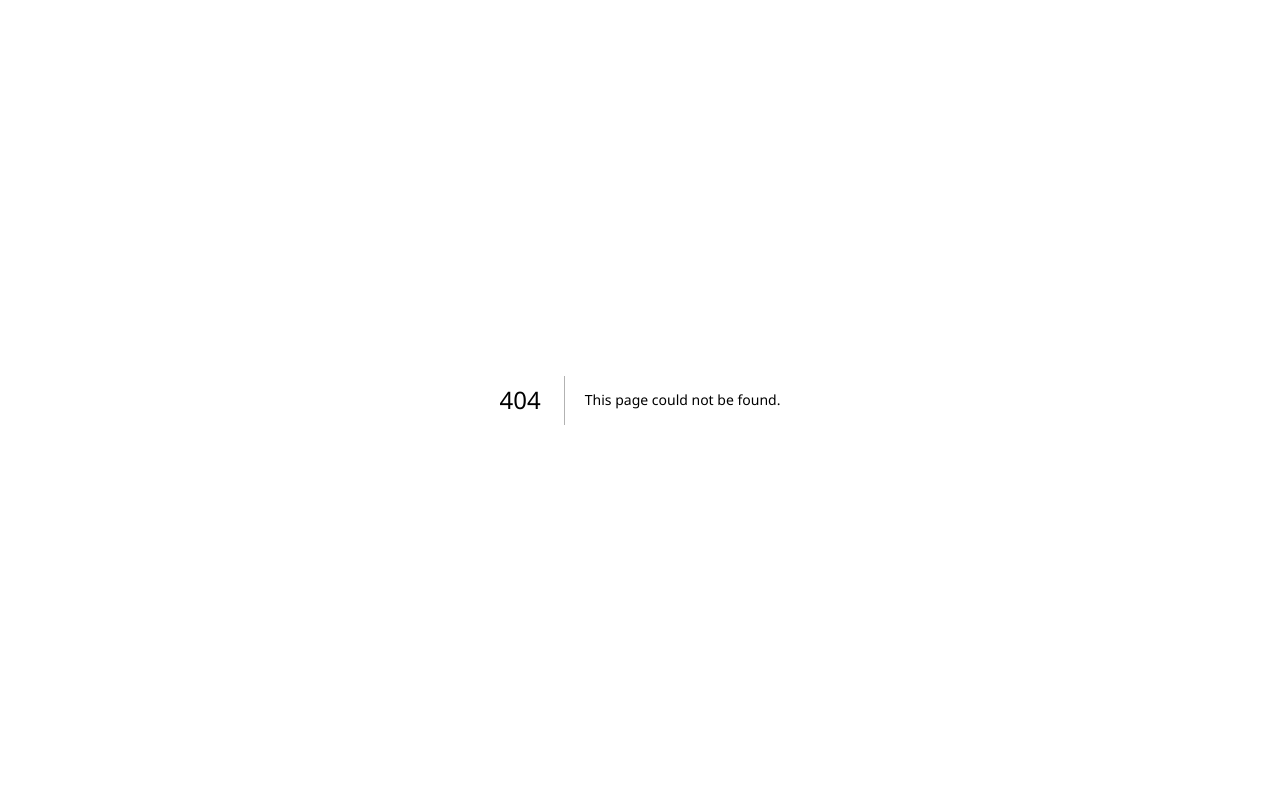
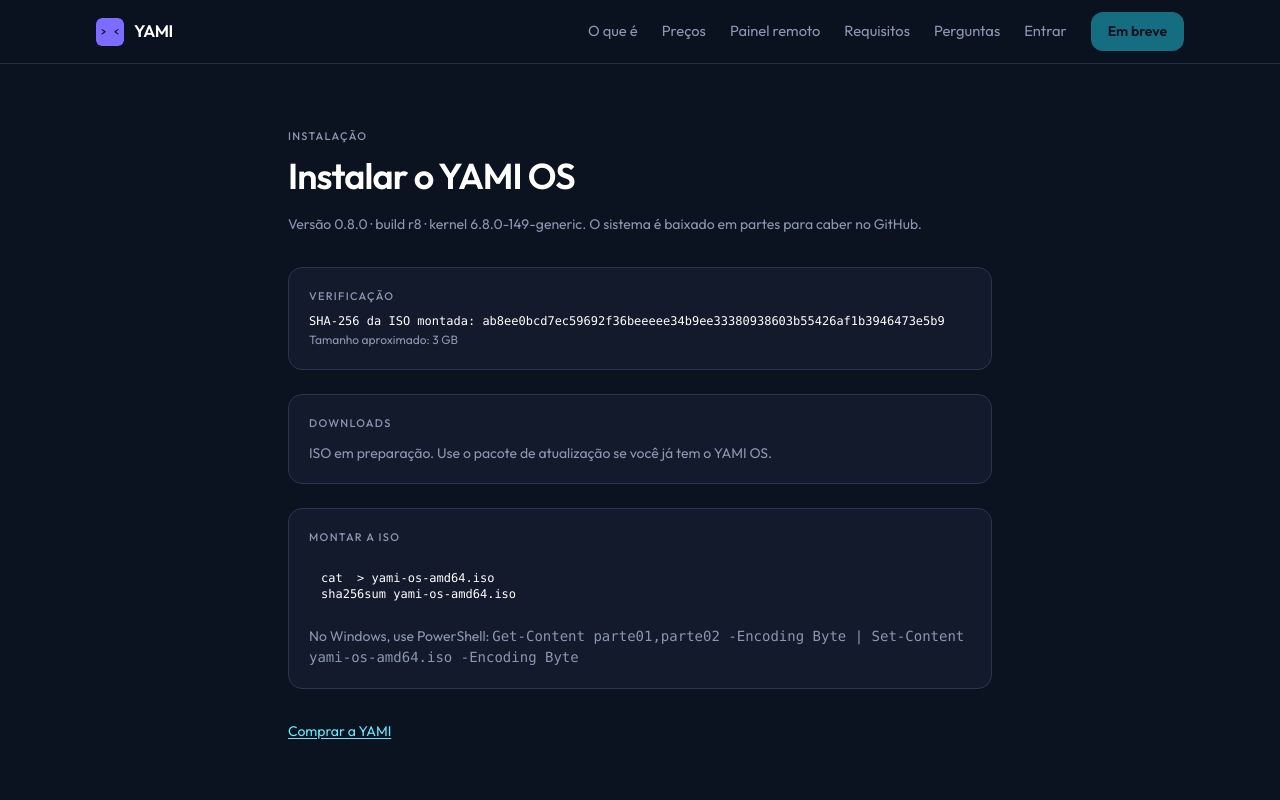
Before and after one commit to vinicon14/yami-site, a Next.js app: page /instalar-yami-os in a window 1280 px wide. Before the commit this address had no page. Shown: the top 800 px of the page. Built offline with nearby package versions, Linux system fonts and the light colour scheme.

Commit message:
feat(install): página de instalação do YAMI OS

```diff
--- /dev/null
+++ b/app/(site)/instalar-yami-os/page.tsx
@@ -0,0 +1,60 @@
+import Link from "next/link";
+import manifest from "@/lib/yamios/latest.json";
+import { renderInstallCommands } from "@/lib/install-page";
+
+export const dynamic = "force-static";
+
+export default function InstalarYamiOsPage() {
+  const iso = manifest.iso;
+  const parts = (iso.partes ?? []) as Array<{ url: string; sha256: string; tamanho: number }>;
+  const commands = renderInstallCommands(parts.length);
+  const hasParts = parts.length > 0;
+
+  return (
+    <article className="mx-auto max-w-3xl px-5 py-12 md:px-8 md:py-16">
+      <p className="kicker">Instalação</p>
+      <h1 className="mt-3 text-4xl font-semibold tracking-tight">Instalar o YAMI OS</h1>
+      <p className="mt-4 text-sm leading-relaxed text-muted">
+        Versão {manifest.versao} · build {manifest.build} · kernel {iso.kernel}. O sistema é baixado em partes para caber no GitHub.
+      </p>
+
+      <section className="card mt-8 p-5">
+        <p className="kicker">Verificação</p>
+        <p className="mt-2 font-mono text-xs break-all">SHA-256 da ISO montada: {iso.sha256}</p>
+        <p className="mt-1 text-xs text-muted">Tamanho aproximado: {Math.round(iso.tamanho / 1024 / 1024 / 1024)} GB</p>
+      </section>
+
+      <section className="card mt-6 p-5">
+        <p className="kicker">Downloads</p>
+        {hasParts ? (
+          <ul className="mt-3 space-y-2 text-sm">
+            {parts.map((part, index) => (
+              <li key={part.url}>
+                <a className="text-accent-text underline underline-offset-2" href={part.url}>
+                  Parte {index + 1} ({Math.round(part.tamanho / 1024 / 1024)} MB)
+                </a>
+                <span className="ml-2 font-mono text-xs text-muted">{part.sha256}</span>
+              </li>
+            ))}
+          </ul>
+        ) : (
+          <p className="mt-3 text-sm text-muted">ISO em preparação. Use o pacote de atualização se você já tem o YAMI OS.</p>
+        )}
+      </section>
+
+      <section className="card mt-6 p-5">
+        <p className="kicker">Montar a ISO</p>
+        <pre className="mt-3 overflow-x-auto rounded-lg bg-surface p-3 text-xs">{commands.join("\n")}</pre>
+        <p className="mt-3 text-sm text-muted">
+          No Windows, use PowerShell: <code>Get-Content parte01,parte02 -Encoding Byte | Set-Content yami-os-amd64.iso -Encoding Byte</code>
+        </p>
+      </section>
+
+      <p className="mt-8 text-sm">
+        <Link href="/checkout" className="text-accent-text underline underline-offset-2 hover:text-accent-hover">
+          Comprar a YAMI
+        </Link>
+      </p>
+    </article>
+  );
+}
--- /dev/null
+++ b/lib/install-page.ts
@@ -0,0 +1,8 @@
+export function renderInstallCommands(partsCount: number): string[] {
+  const names = Array.from({ length: partsCount }, (_, index) => `parte${String(index + 1).padStart(2, "0")}`);
+  const joined = names.join(" ");
+  return [
+    `cat ${joined} > yami-os-amd64.iso`,
+    "sha256sum yami-os-amd64.iso",
+  ];
+}
```
Also changed, not shown: 1 other file (tests, documents, lock files or other folders).
